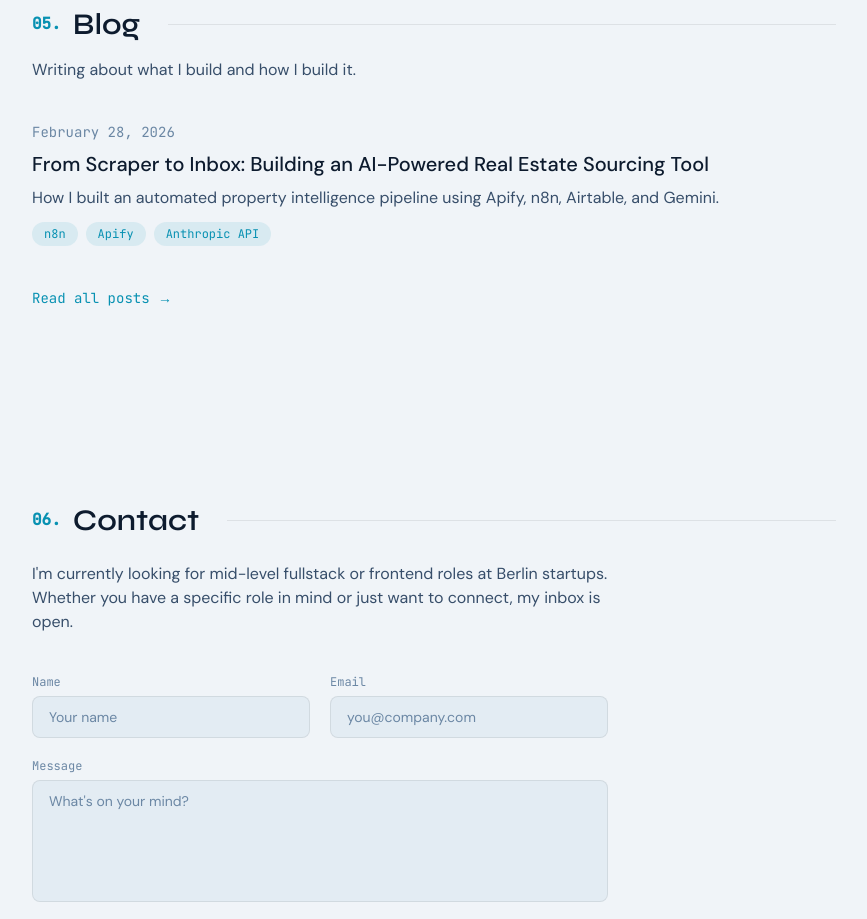
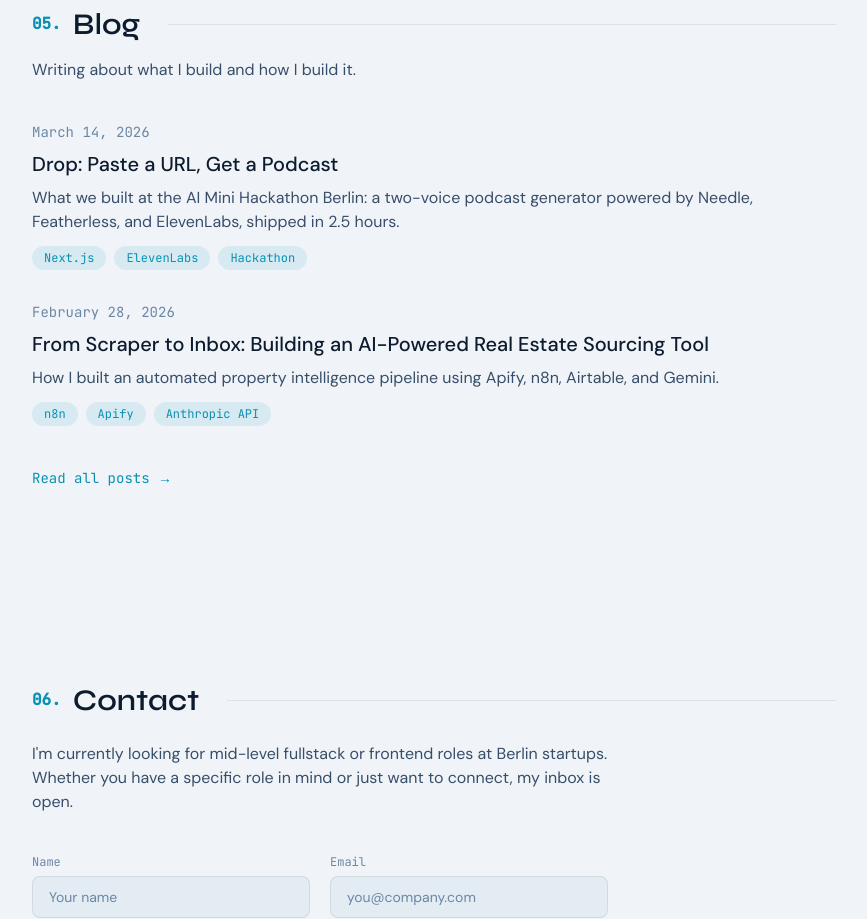
Before and after one commit to mojoro/john-moorman-portfolio, a Next.js app: page / in a window 1280 px wide. Shown: the part 4320-5239 px from the top of the page, without its empty margins (326-1193 px from the left). Built offline with nearby package versions, Linux system fonts and the light colour scheme.

Commit message:
Set most recent blog post to appear first

```diff
--- a/app/page.tsx
+++ b/app/page.tsx
@@ -132,6 +132,14 @@ const CURRENT_PROJECTS = [
 ]
 
 const BLOG_POSTS = [
+  {
+    title: "Drop: Paste a URL, Get a Podcast",
+    date: "2026-03-14",
+    description:
+      "What we built at the AI Mini Hackathon Berlin: a two-voice podcast generator powered by Needle, Featherless, and ElevenLabs, shipped in 2.5 hours.",
+    tags: ["Next.js", "ElevenLabs", "Hackathon"],
+    href: "/blog/hackathon-drop",
+  },
   {
     title: "From Scraper to Inbox: Building an AI-Powered Real Estate Sourcing Tool",
     date: "2026-02-28",
```
